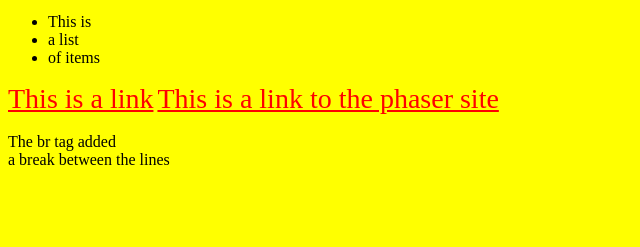
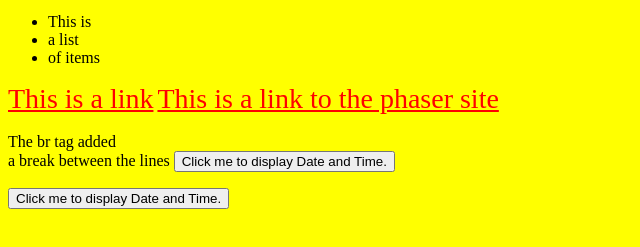
Before and after one commit to dojojon/phaser, a plain HTML site: page basic-site/index.html in a window 1280 px wide. Shown: the part 87-334 px from the top of the page, without its empty margins (0-640 px from the left). Drawn offline with Linux system fonts and the light colour scheme.

Commit message:
Javascript funcion example added

```diff
--- a/basic-site/index.html
+++ b/basic-site/index.html
@@ -3,6 +3,11 @@
 <head>
     <title>My First Page</title>
     <link rel="stylesheet" type="text/css" href="./styles.css">
+    <script>
+        function setDateTime(targetID) {
+            document.getElementById(targetID).innerHTML = Date();
+        }
+    </script>
 </head>
 
 <body style="background:yellow;">
@@ -19,6 +24,13 @@
     <br/>
     <br/> The br tag added
     <br/> a break between the lines
+
+    <button type="button" onclick="setDateTime('demo')">
+        Click me to display Date and Time.</button>
+    <p id="demo"></p>
+    <button type="button" onclick="setDateTime('another')">
+        Click me to display Date and Time.</button>
+    <p id="another"></p>
 </body>
 
 </html>
```
Also changed, not shown: 1 other file.
